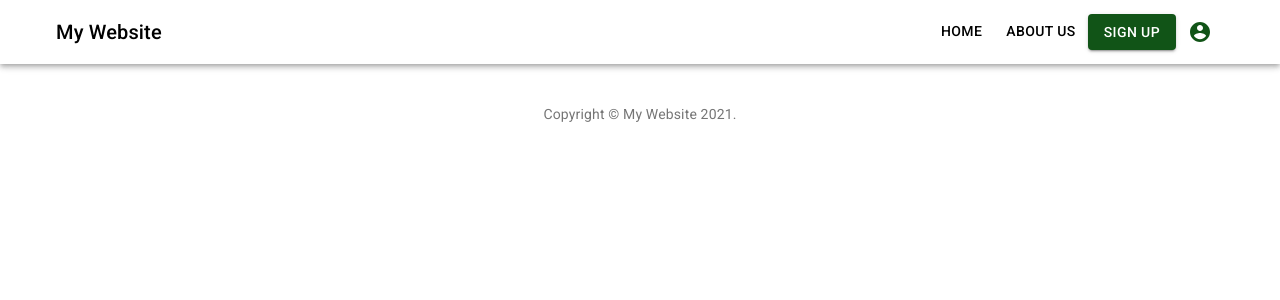
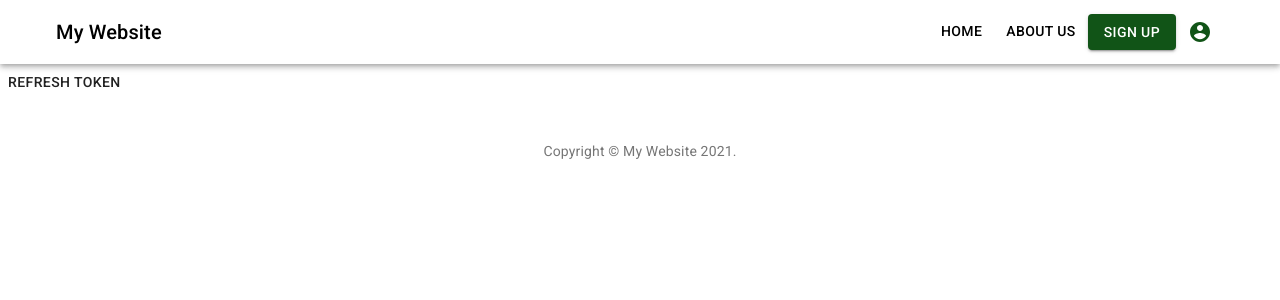
Before and after one commit to jakcllns/content-editor-frontend, a React (Create React App) app: page / in a window 1280 px wide. Shown: the top 300 px of the page. Built offline with nearby package versions, Linux system fonts and the light colour scheme.

Commit message:
Started implementation of refresh_token

```diff
--- a/src/App.js
+++ b/src/App.js
@@ -3,9 +3,31 @@ import Signup from './Pages/Signup/Signup';
 import Login from './Pages/Login/Login';
 import { Route, Switch } from 'react-router-dom';
 import { useAuth } from './hooks/useAuth';
+import { Button } from "@material-ui/core";
 
 function App() {
   const authContext = useAuth();
+
+  const refreshToken = () => {
+    let newJwt;
+    fetch(
+      'http://localhost:8000/refresh-token',
+      {
+        method: 'POST',
+        headers: {
+          'Content-Type': 'application/json'
+        },
+        credentials: 'include'
+      }
+    ).then(res =>{
+      return res.json();
+    }).then(resData => {
+      console.log(resData);
+    }).catch(err => console.log(err));
+
+
+
+  }
 
   return (
     <Layout
@@ -17,7 +39,7 @@ function App() {
       <Switch>
         <Route path="/signup" exact component={Signup} />
         <Route path="/login" exact render={props => <Login  />} />
-        <Route path="/" render={()=> console.log(authContext)}/>
+        <Route path="/" render={props => <Button onClick={refreshToken}>Refresh Token</Button>}/>
       </Switch>
     </Layout>
   );
--- a/src/api/api-client.js
+++ b/src/api/api-client.js
@@ -7,7 +7,8 @@ export const userApi = (graphqlQuery) => {
             body: JSON.stringify(graphqlQuery),
             headers: {
                 'Content-Type': 'application/json'
-            }
+            },
+            credentials: 'include'
         }
     );
 };
--- a/src/components/loginForm.js
+++ b/src/components/loginForm.js
@@ -92,7 +92,7 @@ const LoginForm = props => {
             return props.history.goBack()
         }
 
-        setError('Invaliad email or password');
+        setError('Invalid email or password');
     }
 
     return(
```
Also changed, not shown: 1 other file (tests, documents, lock files or other folders).
